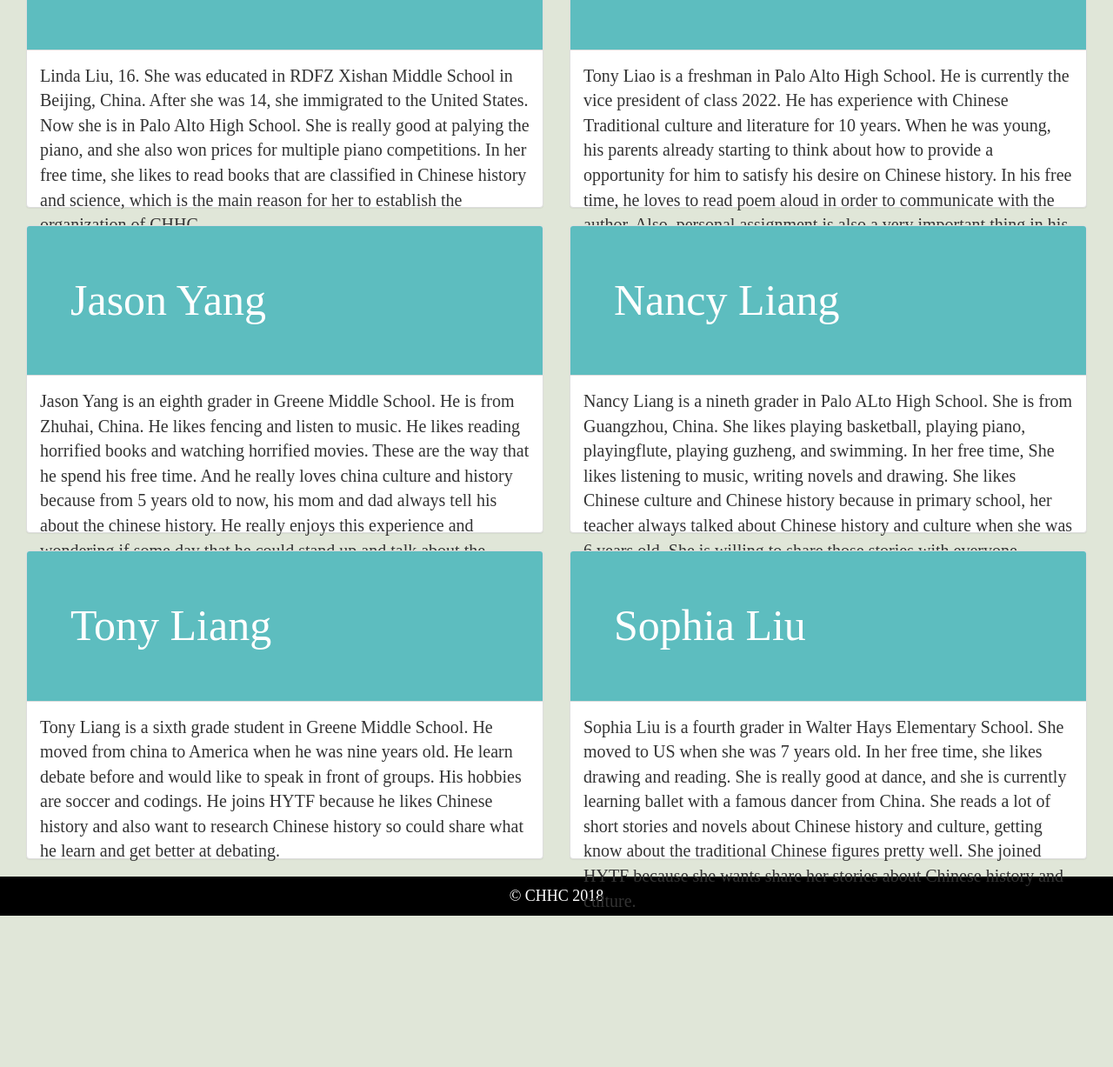
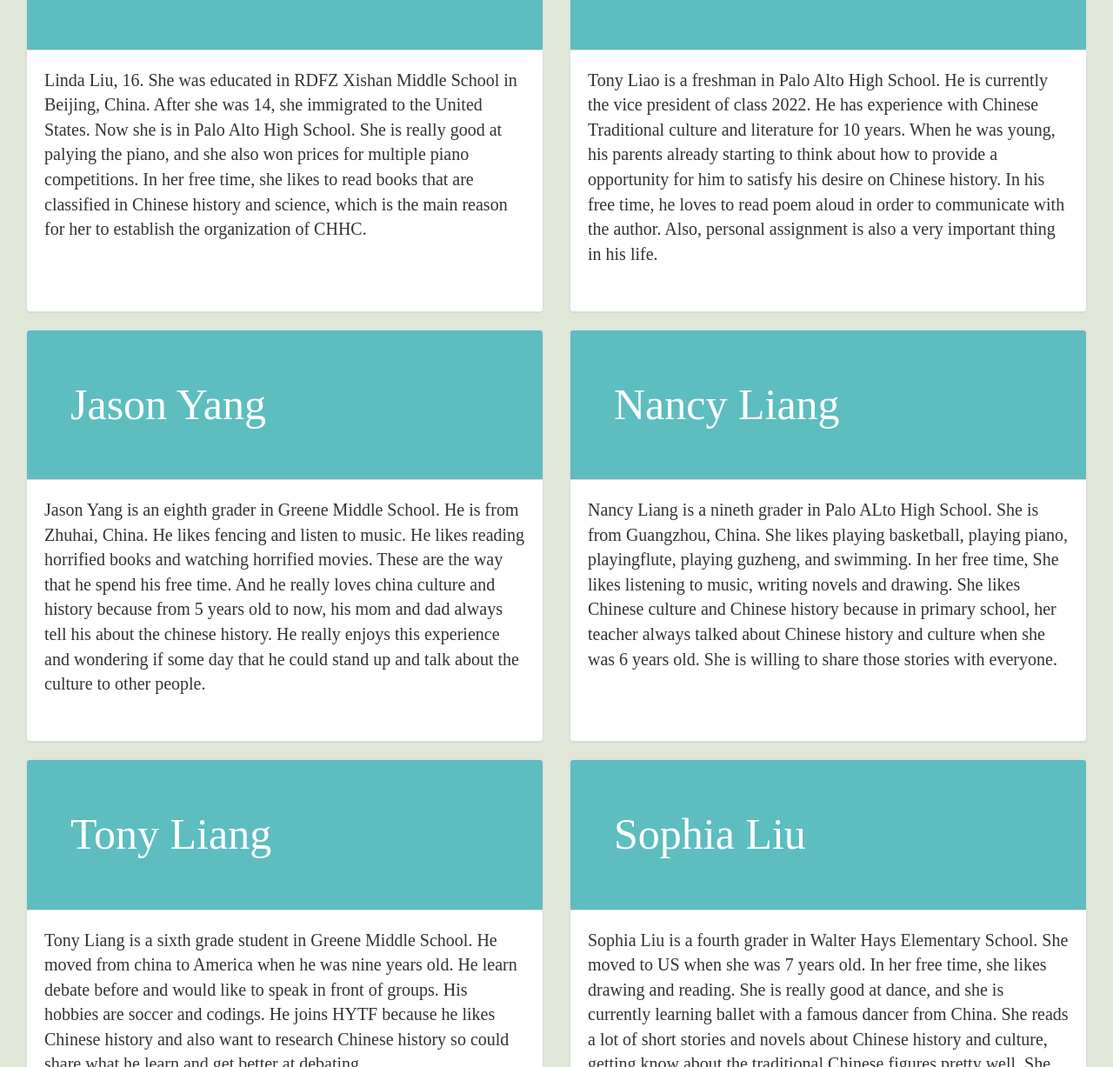
Before and after one commit to HYTF/HYTF.github.io, a plain HTML site: page team.html in a window 1280 px wide. Shown: the part 453-1680 px from the top of the page at 87% size. Before the commit the page ends 1506 px from the top, so only its background shows below. Drawn offline with nearby package versions, Linux system fonts and the light colour scheme; a web font is replaced by a local one.

Commit message:
fixed text

```diff
--- a/main.css
+++ b/main.css
@@ -308,8 +308,13 @@ font-size: 50px;
 }
 
 .panel-body {
+	font-size: 20px;
+	padding: 20px;
 	height: 180px;
-	font-size: 20px;
+}
+
+.teammember {
+	height: 300px;
 }
 
 #myCarousel {
--- a/team.html
+++ b/team.html
@@ -33,13 +33,13 @@
 			<div class="col-sm-6 slideanim">
 				<div class="panel panel-default">
 			  	<div class="panel-heading">Linda Liu</div>
-			  	<div class="panel-body">Linda Liu, 16. She was educated in RDFZ Xishan Middle School in Beijing, China. After she was 14, she immigrated to the United States. Now she is in Palo Alto High School. She is really good at palying the piano, and she also won prices for multiple piano competitions. In her free time, she likes to read books that are classified in Chinese history and science, which is the main reason for her to establish the organization of CHHC.</div>
+			  	<div class="panel-body teammember">Linda Liu, 16. She was educated in RDFZ Xishan Middle School in Beijing, China. After she was 14, she immigrated to the United States. Now she is in Palo Alto High School. She is really good at palying the piano, and she also won prices for multiple piano competitions. In her free time, she likes to read books that are classified in Chinese history and science, which is the main reason for her to establish the organization of CHHC.</div>
 				</div>
 			</div>
 			<div class="col-sm-6 slideanim">
 				<div class="panel panel-default">
 			  	<div class="panel-heading">Tony Liao</div>
-			  	<div class="panel-body">Tony Liao is a freshman in Palo Alto High School. He is currently the vice president of class 2022. He has experience with Chinese Traditional culture and literature for 10 years. When he was young, his parents already starting to think about how to provide a opportunity for him to satisfy his desire on Chinese history. In his free time, he loves to read poem aloud in order to communicate with the author. Also, personal assignment is also a very important thing in his life. </div>
+			  	<div class="panel-body teammember">Tony Liao is a freshman in Palo Alto High School. He is currently the vice president of class 2022. He has experience with Chinese Traditional culture and literature for 10 years. When he was young, his parents already starting to think about how to provide a opportunity for him to satisfy his desire on Chinese history. In his free time, he loves to read poem aloud in order to communicate with the author. Also, personal assignment is also a very important thing in his life. </div>
 				</div>
 			</div>
 		</div>
@@ -47,13 +47,13 @@
 			<div class="col-sm-6 slideanim">
 				<div class="panel panel-default">
 			  	<div class="panel-heading">Jason Yang</div>
-			  	<div class="panel-body">Jason Yang is an eighth grader in Greene Middle School. He is from Zhuhai, China. He likes fencing and listen to music. He likes reading horrified books and watching horrified movies. These are the way that he spend his free time. And he really loves china culture and history because from 5 years old to now, his mom and dad always tell his about the chinese history. He really enjoys this experience and wondering if some day that he could stand up and talk about the culture to other people.</div>
+			  	<div class="panel-body teammember">Jason Yang is an eighth grader in Greene Middle School. He is from Zhuhai, China. He likes fencing and listen to music. He likes reading horrified books and watching horrified movies. These are the way that he spend his free time. And he really loves china culture and history because from 5 years old to now, his mom and dad always tell his about the chinese history. He really enjoys this experience and wondering if some day that he could stand up and talk about the culture to other people.</div>
 				</div>
 			</div>
 			<div class="col-sm-6 slideanim">
 				<div class="panel panel-default">
 			  	<div class="panel-heading">Nancy Liang</div>
-			  	<div class="panel-body">Nancy Liang is a nineth grader in Palo ALto High School. She is from Guangzhou, China. She likes playing basketball, playing piano, playingflute, playing guzheng, and swimming. In her free time, She likes listening to music, writing novels and drawing. She likes Chinese culture and Chinese history because in primary school, her teacher always talked about Chinese history and culture when she was 6 years old. She is willing to share those stories with everyone.</div>
+			  	<div class="panel-body teammember">Nancy Liang is a nineth grader in Palo ALto High School. She is from Guangzhou, China. She likes playing basketball, playing piano, playingflute, playing guzheng, and swimming. In her free time, She likes listening to music, writing novels and drawing. She likes Chinese culture and Chinese history because in primary school, her teacher always talked about Chinese history and culture when she was 6 years old. She is willing to share those stories with everyone.</div>
 				</div>
 			</div>
 		</div>
@@ -61,13 +61,13 @@
 			<div class="col-sm-6 slideanim">
 				<div class="panel panel-default">
 			  	<div class="panel-heading">Tony Liang</div>
-			  	<div class="panel-body">Tony Liang is a sixth grade student in Greene Middle School. He moved from china to America when he was nine years old. He learn debate before and would like to speak in front of groups. His hobbies are soccer and codings. He joins HYTF because he likes Chinese history and also want to research Chinese history so could share what he learn and get better at debating.</div>
+			  	<div class="panel-body teammember">Tony Liang is a sixth grade student in Greene Middle School. He moved from china to America when he was nine years old. He learn debate before and would like to speak in front of groups. His hobbies are soccer and codings. He joins HYTF because he likes Chinese history and also want to research Chinese history so could share what he learn and get better at debating.</div>
 				</div>
 			</div>
 				<div class="col-sm-6 slideanim">
 				<div class="panel panel-default">
 			  	<div class="panel-heading">Sophia Liu</div>
-			  	<div class="panel-body">Sophia Liu is a fourth grader in Walter Hays Elementary School. She moved to US when she was 7 years old. In her free time, she likes drawing and reading. She is really good at dance, and she is currently learning ballet with a famous dancer from China. She reads a lot of short stories and novels about Chinese history and culture, getting know about the traditional Chinese figures pretty well. She joined HYTF because she wants share her stories about Chinese history and culture.</div>
+			  	<div class="panel-body teammember">Sophia Liu is a fourth grader in Walter Hays Elementary School. She moved to US when she was 7 years old. In her free time, she likes drawing and reading. She is really good at dance, and she is currently learning ballet with a famous dancer from China. She reads a lot of short stories and novels about Chinese history and culture, getting know about the traditional Chinese figures pretty well. She joined HYTF because she wants share her stories about Chinese history and culture.</div>
 				</div>
 			</div>
 		</div>
```
